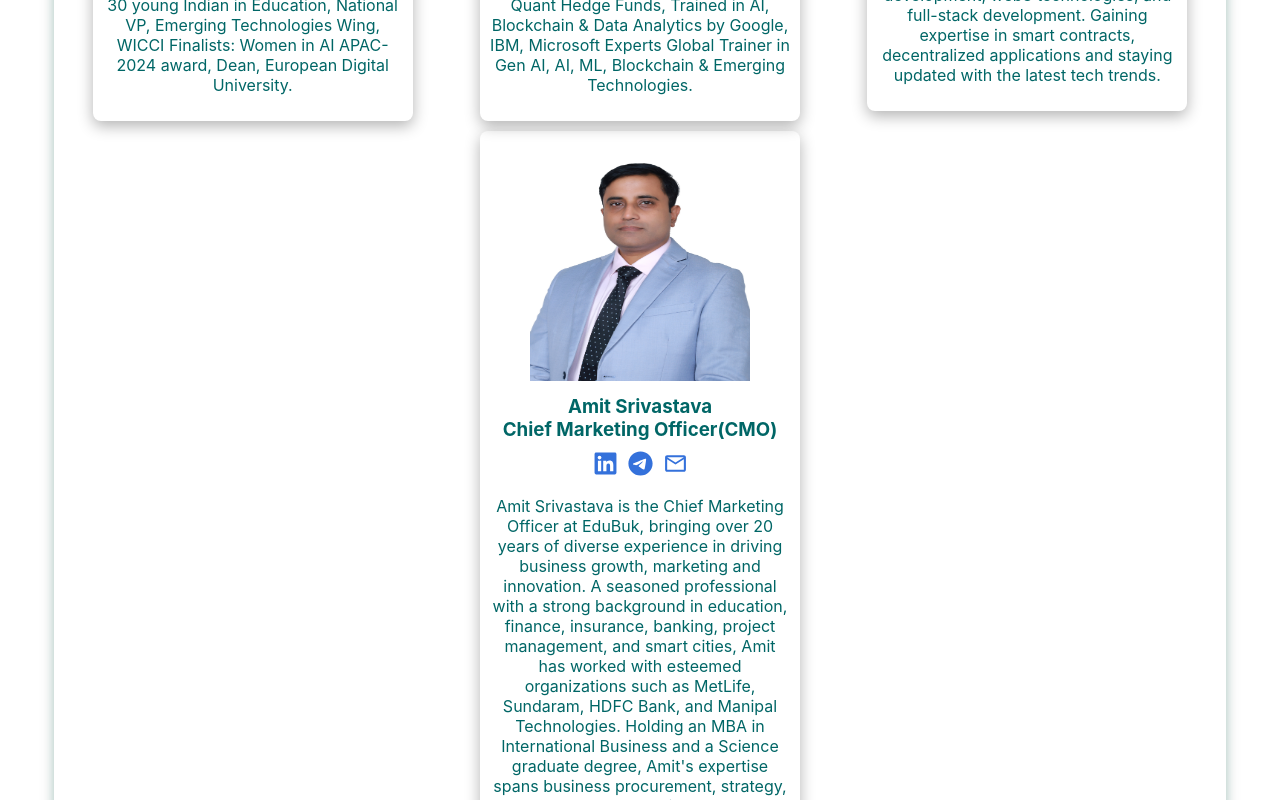
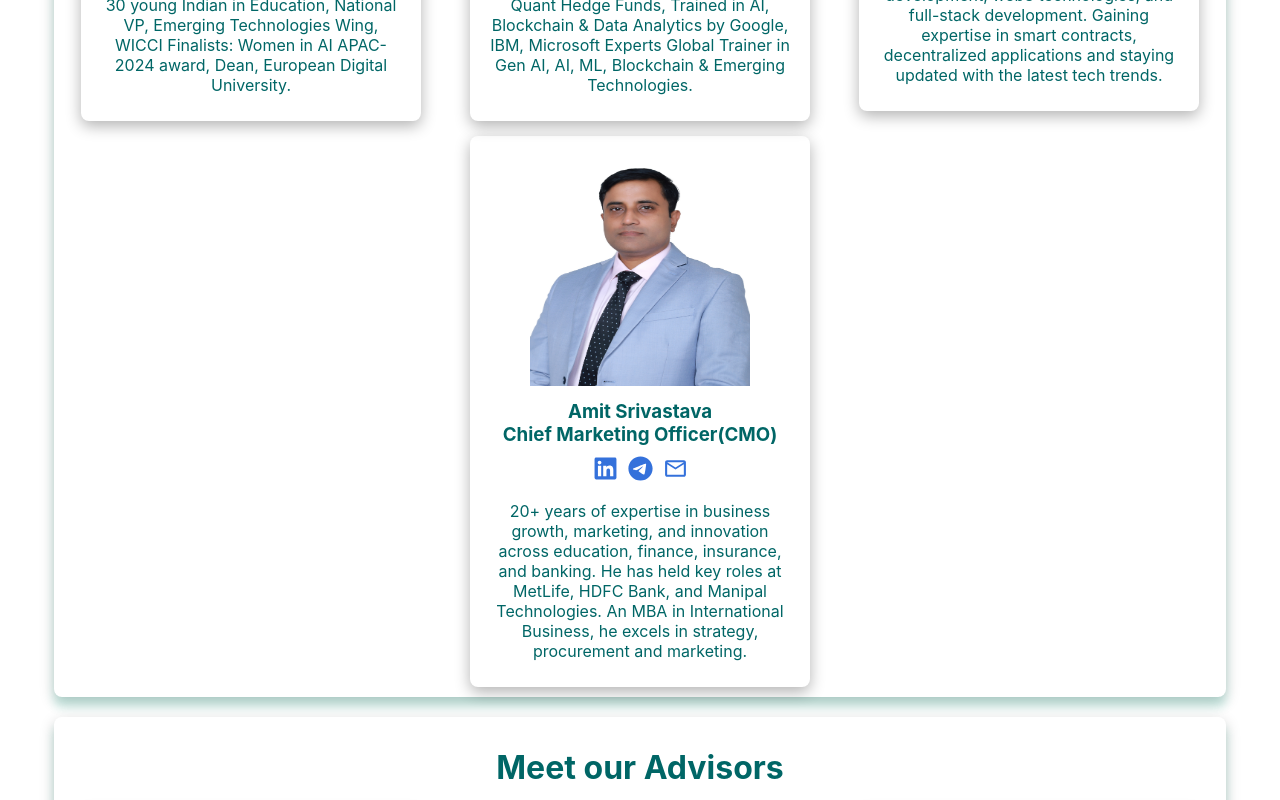
Before and after one commit to edubuk/Lisk, a React (Create React App) app: page /about in a window 1280 px wide. Shown: the part 960-1760 px from the top of the page. Built offline with nearby package versions, Linux system fonts and the light colour scheme; no server answers.

Commit message:
team member added

```diff
--- a/src/Components/About/About.jsx
+++ b/src/Components/About/About.jsx
@@ -34,7 +34,6 @@ const About = () => {
       teligramLink:"https://web.telegram.org/k/#@apoorvabajajcfa",
       mailId:"apoorva@edubukeseal.org"
     },
-
     {
       id:3,
       imgSrc:team3,
@@ -50,7 +49,7 @@ const About = () => {
       imgSrc:team4,
       name:"Amit Srivastava",
       tag: "Chief Marketing Officer(CMO)",
-      about:"Amit Srivastava is the Chief Marketing Officer at EduBuk, bringing over 20 years of diverse experience in driving business growth, marketing and innovation. A seasoned professional with a strong background in education, finance, insurance, banking, project management, and smart cities, Amit has worked with esteemed organizations such as MetLife, Sundaram, HDFC Bank, and Manipal Technologies. Holding an MBA in International Business and a Science graduate degree, Amit's expertise spans business procurement, strategy, and marketing.",
+      about:"20+ years of expertise in business growth, marketing, and innovation across education, finance, insurance, and banking. He has held key roles at MetLife, HDFC Bank, and Manipal Technologies. An MBA in International Business, he excels in strategy, procurement and marketing.",
       linkedInLink:"https://www.linkedin.com/in/amit-srivastava-62969352/",
       teligramLink:"https://web.telegram.org/k/#@learnamitsrivastava",
       mailId:"amit@edubukeseal.org"
--- a/src/Components/About/about.css
+++ b/src/Components/About/about.css
@@ -33,14 +33,14 @@
     align-items: center;
     flex-wrap: wrap;
     width:100%;
-    gap: 10px;
+    gap: 15px;
 }
 
 .profile-card
 {
     border: none;
     box-shadow: 0 5px 15px rgba(0, 0, 0, 0.3);
-    padding: 10px;
+    padding: 10px 20px;
     border-radius: 8px;
     width: 300px;
 }
```
